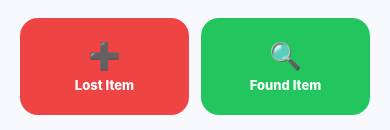
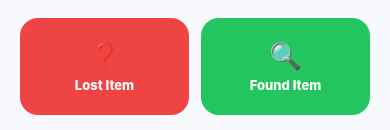
Before and after one commit to joshuabarot24-jpg/FindNest, a React Native app in the folder findnest-mobile/: screen /Home in a window 390 px wide. Shown: the part 161-291 px from the top of the page. Built offline with nearby package versions, Linux system fonts and the light colour scheme.

Commit message:
FrntEnd_Mobile_Jul072026_Mobile - Finalized  mobile screens: Home, Browse

```diff
--- a/findnest-mobile/screens/BrowseScreen.tsx
+++ b/findnest-mobile/screens/BrowseScreen.tsx
@@ -78,7 +78,7 @@ export default function BrowseScreen({ navigation }: any) {
               style={styles.reportFoundButton}
               onPress={() => navigation.navigate("ReportFound")}
             >
-              <Text style={styles.reportFoundIcon}>➕</Text>
+              <Text style={styles.reportFoundIcon}>🔍</Text>
               <Text style={styles.reportFoundText}>Report Found Item</Text>
             </TouchableOpacity>
 
--- a/findnest-mobile/screens/HomeScreen.tsx
+++ b/findnest-mobile/screens/HomeScreen.tsx
@@ -57,7 +57,7 @@ export default function HomeScreen({ navigation }: any) {
 
         <View style={styles.actionRow}>
           <TouchableOpacity style={styles.lostButton} activeOpacity={0.85} onPress={() => navigation.navigate("ReportLost")}>
-            <Text style={styles.actionIcon}>➕</Text>
+            <Text style={styles.actionIcon}>❓</Text>
             <Text style={styles.actionText}>Lost Item</Text>
           </TouchableOpacity>
           <TouchableOpacity style={styles.foundButton} activeOpacity={0.85} onPress={() => navigation.navigate("ReportFound")}>
```
